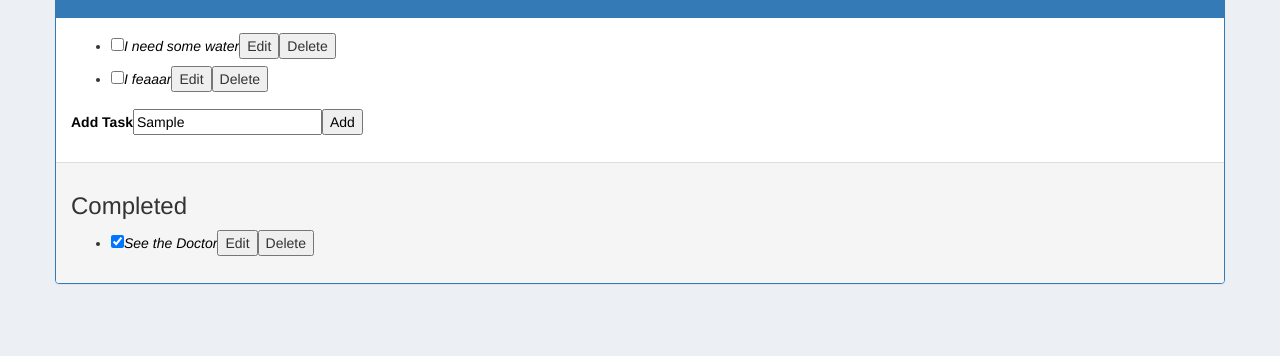
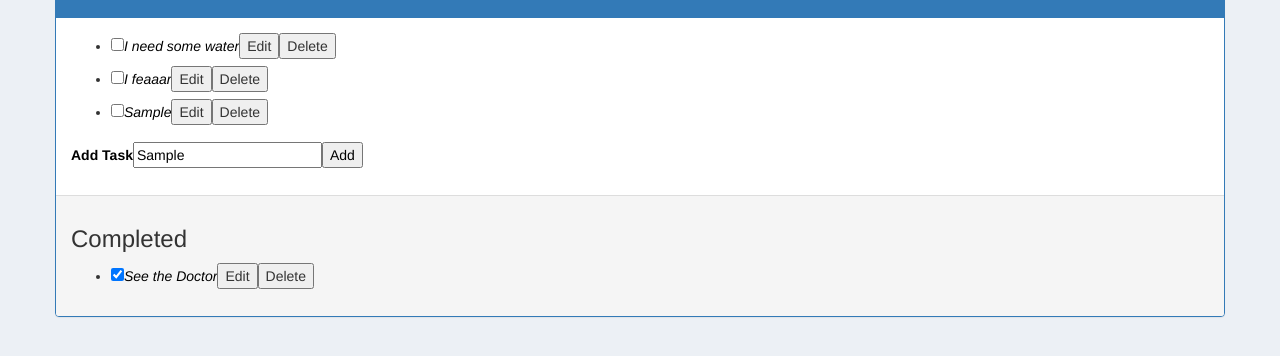
Before and after one commit to arakJan/ToDo, a plain HTML site: page index.html in a window 1280 px wide. Both pictures are taken after typing "Sample" into the empty fields and a click on the button "Add". Shown: the part 60-416 px from the top of the page. Drawn offline with Linux system fonts and the light colour scheme.

Commit message:
functionality to add new tasks

```diff
--- a/index.html
+++ b/index.html
@@ -15,10 +15,10 @@
             <div class="panel-body">
                 <ul id="incomplete-tasks">
                     <li><input type="checkbox" ><p><em>I need some water</em></p><button class="edit">Edit</button><button class="delete">Delete</button></li>
-                    <li class="editMode"><input type="checkbox" ><p><em>I feaaar</em></p><button class="edit">Edit</button><button class="delete">Delete</button></li>
+                    <li><input type="checkbox" ><p><em>I feaaar</em></p><button class="edit">Edit</button><button class="delete">Delete</button></li>
                 </ul>
                 <p>
-                    <label for="new-task">Add Task</label><input id="new-task" type="text"><button>Add</button>
+                    <label>Add Task</label><input  type="text"><button id="new">Add</button>
                 </p>
             </div>
             <div class="panel-footer">
--- a/js/site.js
+++ b/js/site.js
@@ -1,11 +1,6 @@
 /**
  * Created by Admin on 6/23/2017.
  */
-$(document).ready(function () {
-
-})
-
-
 document.body.addEventListener('click', function(event) {
     var parent = event.target.parentNode;
     if(event.target.classList[0]== 'edit'){
@@ -19,6 +14,14 @@ document.body.addEventListener('click', function(event) {
     if (event.target.type == 'checkbox') {
         moveTask(event.target.checked,event.target.parentNode);
     }
+    if(event.target.id == 'new'){
+        console.log(event.target);
+        var taskList = document.getElementById('incomplete-tasks');
+        var task = parent.querySelector('input').value;
+        var li = document.createElement('li');
+        li.innerHTML =  '<input type="checkbox" ><p><em>'+ task+'</em></p><button class="edit">Edit</button><button class="delete">Delete</button>'
+        taskList.appendChild(li)
+    }
 });
 
 function moveTask(checked,task) {
```
